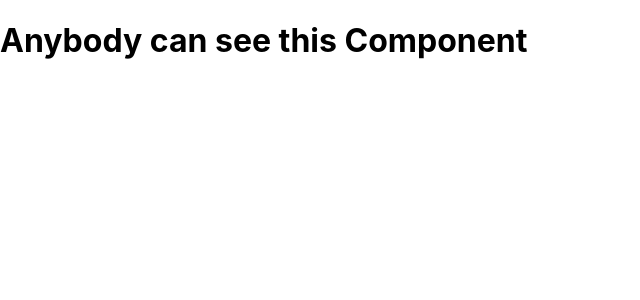
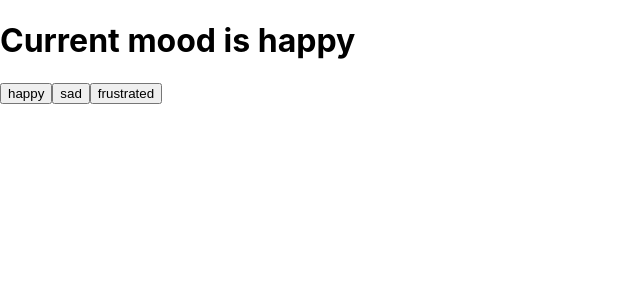
Before and after one commit to jakewarrenblack/linkedin-react-js-essentials, a React (Create React App) app: page / in a window 1280 px wide. Shown: the top 300 px of the page, without its empty margins (0-640 px from the left). Built offline with nearby package versions, Linux system fonts and the light colour scheme.

Commit message:
Looking at useState

```diff
--- a/src/App.js
+++ b/src/App.js
@@ -1,17 +1,27 @@
+import React, { useState } from "react";
 import "./App.css";
 
-function SecretComponent() {
-  return <h1>Top secret information here</h1>;
-}
+function App() {
+  // We can use array destructuring to pop the first item out of this array
+  // and give it a name
 
-function NormalComponent() {
-  return <h1>Anybody can see this Component</h1>;
-}
+  // useState has 2 values in it, so we use destructuring to get at them,
+  // instead of having to use indexes
 
-// object destructuring, authorised is a key of 'props, but like this
-// we can just use the key
-function App({ authorised }) {
-  return <>{authorised ? <SecretComponent /> : <NormalComponent />}</>;
+  // first is state variable, second is function for updating the state
+  // this is the naming convention:
+  const [emotion, setEmotion] = useState("happy");
+  // useState(initial value here, can be anything; boolean, number, string)
+
+  return (
+    <>
+      <h1>Current mood is {emotion}</h1>
+      {/* Plug a new value into the 'emotion' state */}
+      <button onClick={() => setEmotion("happy")}>happy</button>
+      <button onClick={() => setEmotion("sad")}>sad</button>
+      <button onClick={() => setEmotion("frustrated")}>frustrated</button>
+    </>
+  );
 }
 
 export default App;
--- a/src/index.js
+++ b/src/index.js
@@ -4,11 +4,10 @@
 import App from "./App";
 
 // Commas act as placeholders
-const [, , , fourth] = ["hedgehog", "dynamite", "jumper", "golf shoes"];
-console.log(fourth);
+//const [, , , fourth] = ["hedgehog", "dynamite", "jumper", "golf shoes"];
 
 ReactDOM.render(
-  <App authorised={false} />,
+  <App />,
 
   document.getElementById("root")
 );
```
